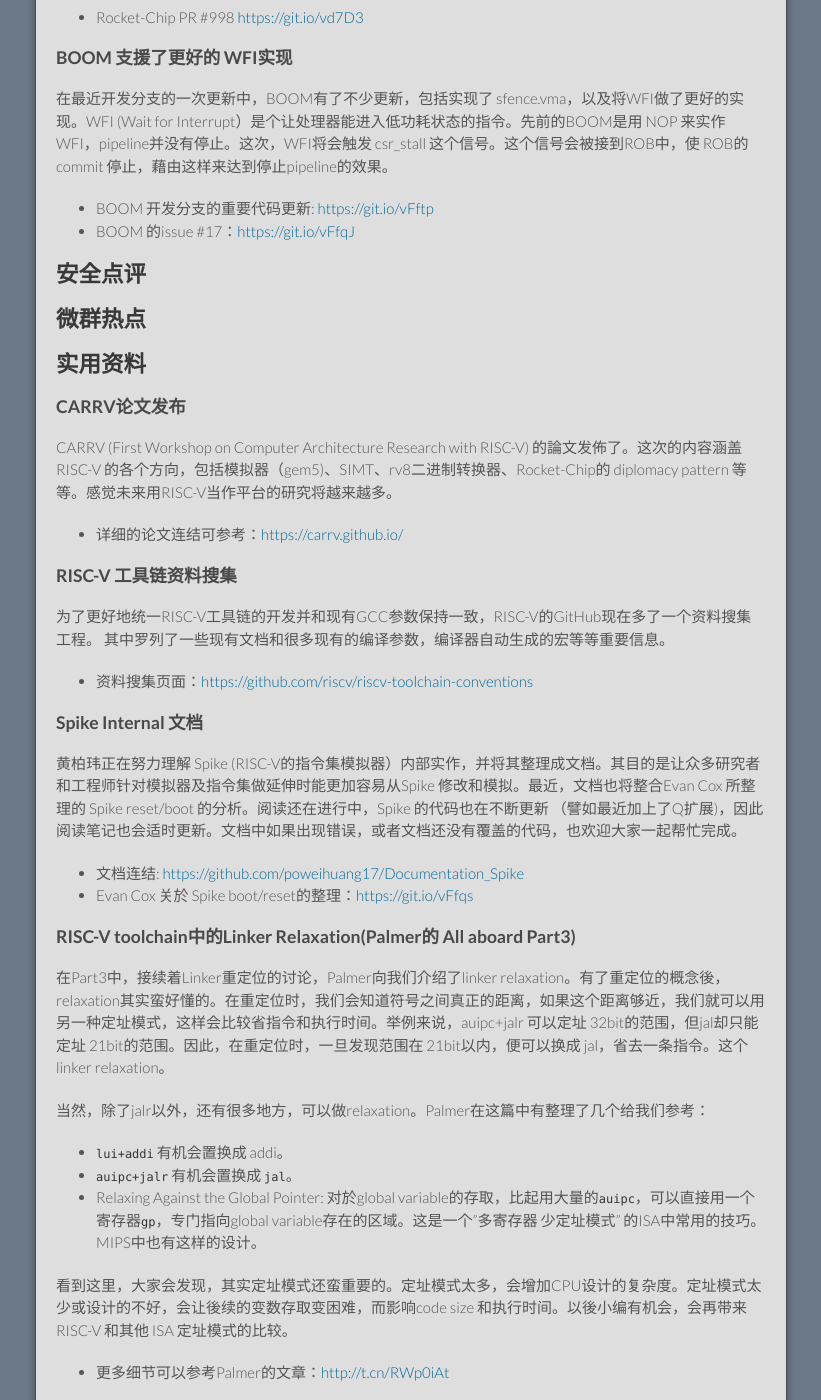
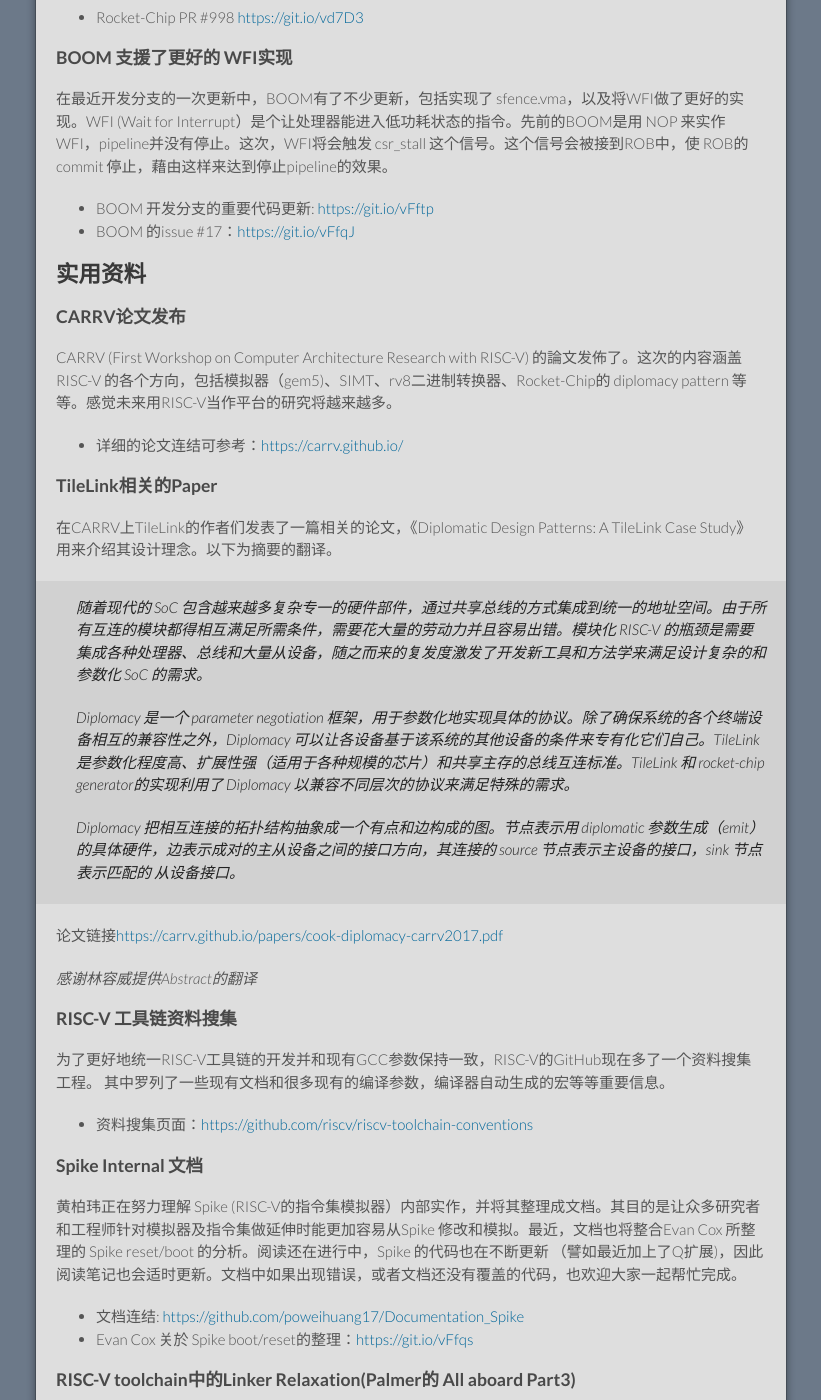
Before and after one commit to cnrv/home, a Jekyll site: the page built from bi-week-rpts/2017-10-26.md, in a window 1280 px wide and 1400 px high, scrolled down 3381 px. Shown: the whole window, without its empty margins (229-1050 px from the left). Built offline with Jekyll 4.4.1, drawn with Linux system fonts in a browser that asks for light colours; Markdown is read by kramdown in place of the engine named in the settings; comment, search, counter and statistics services are not loaded; our own code applies the rules of GitHub Pages for plain Markdown files.

Commit message:
tile link abstract translation from colin4124
Signed-off-by: Alex Guo <xfguo@credosemi.com.cn>

```diff
--- a/bi-week-rpts/2017-10-26.md
+++ b/bi-week-rpts/2017-10-26.md
@@ -123,10 +123,6 @@
 - BOOM 开发分支的重要代码更新: [https://git.io/vFftp](https://github.com/ucb-bar/riscv-boom/commit/98c60153c6c49e15aeb5664d702755dd6295fc7d)
 - BOOM 的issue \#17：[https://git.io/vFfqJ](https://github.com/ucb-bar/riscv-boom/issues/17)
 
-## 安全点评
-
-## 微群热点
-
 ## 实用资料
 
 ### CARRV论文发布
@@ -134,6 +130,21 @@
 CARRV (First Workshop on Computer Architecture Research with RISC-V) 的論文发佈了。这次的内容涵盖 RISC-V 的各个方向，包括模拟器（gem5)、SIMT、rv8二进制转换器、Rocket-Chip的 diplomacy pattern 等等。感觉未来用RISC-V当作平台的研究将越来越多。
 
 - 详细的论文连结可参考：[https://carrv.github.io/](https://carrv.github.io/)
+
+### TileLink相关的Paper
+
+
+在CARRV上TileLink的作者们发表了一篇相关的论文，《Diplomatic Design Patterns: A TileLink Case Study》用来介绍其设计理念。以下为摘要的翻译。
+
+> 随着现代的 SoC 包含越来越多复杂专一的硬件部件，通过共享总线的方式集成到统一的地址空间。由于所有互连的模块都得相互满足所需条件，需要花大量的劳动力并且容易出错。模块化 RISC-V 的瓶颈是需要集成各种处理器、总线和大量从设备，随之而来的复发度激发了开发新工具和方法学来满足设计复杂的和参数化 SoC 的需求。
+>
+> Diplomacy 是一个 parameter negotiation 框架，用于参数化地实现具体的协议。除了确保系统的各个终端设备相互的兼容性之外，Diplomacy 可以让各设备基于该系统的其他设备的条件来专有化它们自己。TileLink 是参数化程度高、扩展性强（适用于各种规模的芯片）和共享主存的总线互连标准。TileLink 和 rocket-chip generator的实现利用了 Diplomacy 以兼容不同层次的协议来满足特殊的需求。
+>
+> Diplomacy 把相互连接的拓扑结构抽象成一个有点和边构成的图。节点表示用 diplomatic 参数生成（emit）的具体硬件，边表示成对的主从设备之间的接口方向，其连接的 source 节点表示主设备的接口，sink 节点表示匹配的 从设备接口。
+
+论文链接[https://carrv.github.io/papers/cook-diplomacy-carrv2017.pdf](https://carrv.github.io/papers/cook-diplomacy-carrv2017.pdf)
+
+*感谢林容威提供Abstract的翻译*
 
 ### RISC-V 工具链资料搜集
 
@@ -215,7 +226,7 @@
 
 整理编集: 宋威、黄柏玮、郭雄飞
 
-贡献者: 王翔
+贡献者: 王翔、林容威
 
 ----
 
```
